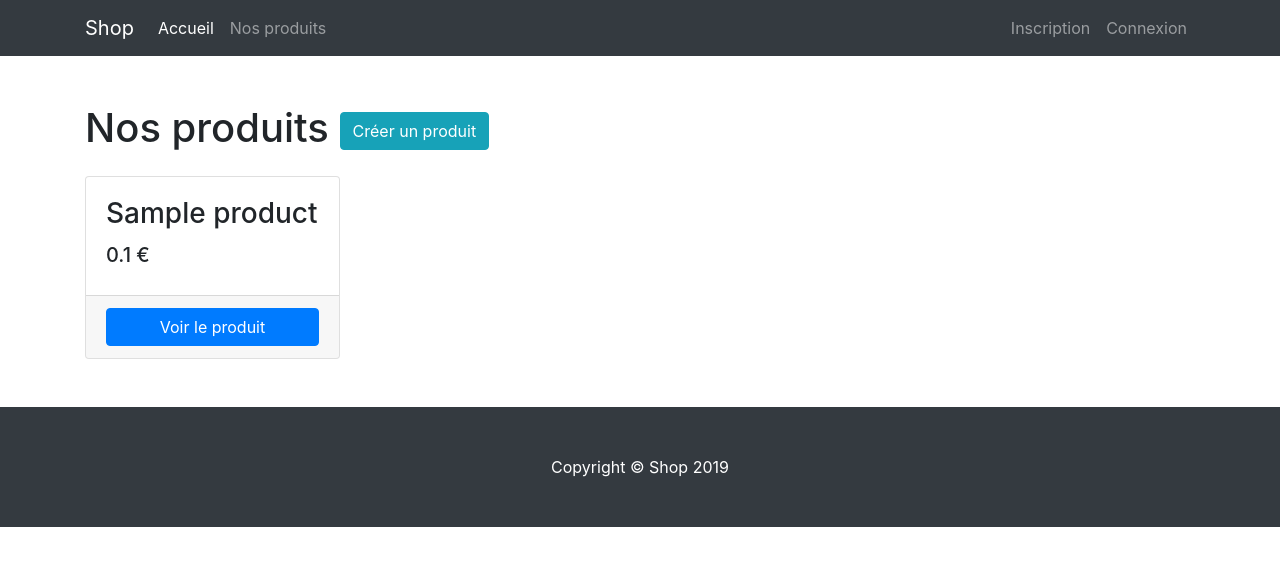
After one commit to LyraPurple/MasterPony, a Symfony app: template templates/product/list.html.twig in a window 1280 px wide. The commit adds this page. Shown: the top 566 px of the page. Run offline with Twig, Linux system fonts and the light colour scheme; the template is opened without the code that fills it: most values are stand-ins (such as "Sample title", 1, 10 or a date in 2020); some libraries are stand-ins or nearby versions.

Commit message:
Route /product affiche tous produits de base de données (cards de Bootstrap) :hurtrealbad:

```diff
--- a/templates/product/create.html.twig
+++ b/templates/product/create.html.twig
@@ -1,6 +1,8 @@
 {% extends 'base.html.twig' %}
 
 {% block body %}
+    <h1 class="my-4">Créer un produit</h1>
+
     {{ form_start(form, {'attr': {'novalidate': 'novalidate'}}) }}
         {{ form_widget(form) }}
 
--- /dev/null
+++ b/templates/product/list.html.twig
@@ -0,0 +1,26 @@
+{% extends 'base.html.twig' %}
+
+{% block title %}Liste des produits - {{ parent() }}{% endblock %}
+
+{% block body %}
+    <h1 class="my-4">
+        Nos produits
+        <a class="btn btn-info" href="{{ path('product_create') }}">Créer un produit</a>
+    </h1>
+
+    <div class="row">
+        {% for product in products %}
+            <div class="col-lg-3">
+                <div class="card">
+                    <div class="card-body">
+                        <h3 class="card-title">{{ product.name }}</h3>
+                        <h5>{{ product.price / 100 }} &euro;</h5>
+                    </div>
+                    <div class="card-footer">
+                        <a href="{{ path('product_show', {'id': product.id}) }}" class="btn btn-primary btn-block">Voir le produit</a>
+                    </div>
+                </div>
+            </div>
+        {% endfor %}
+    </div>
+{% endblock %}
```
Also changed, not shown: src/Controller/ProductController.php (+17 -1 lines).
